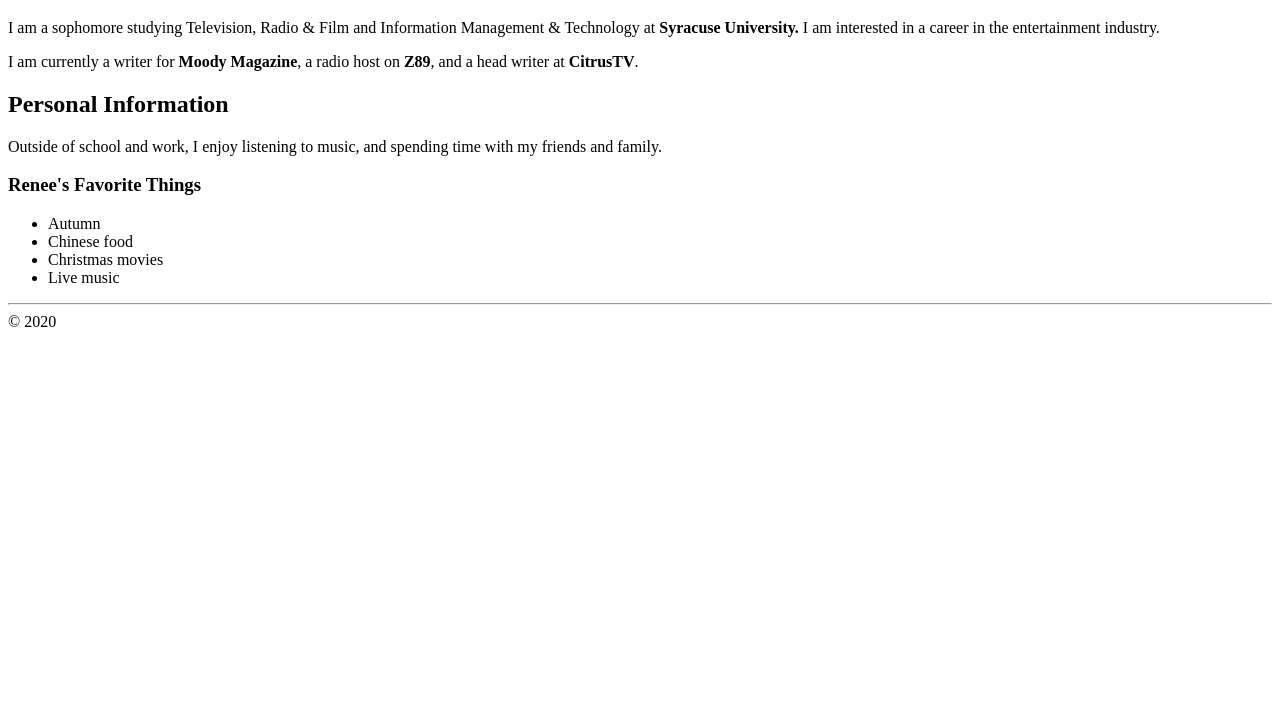
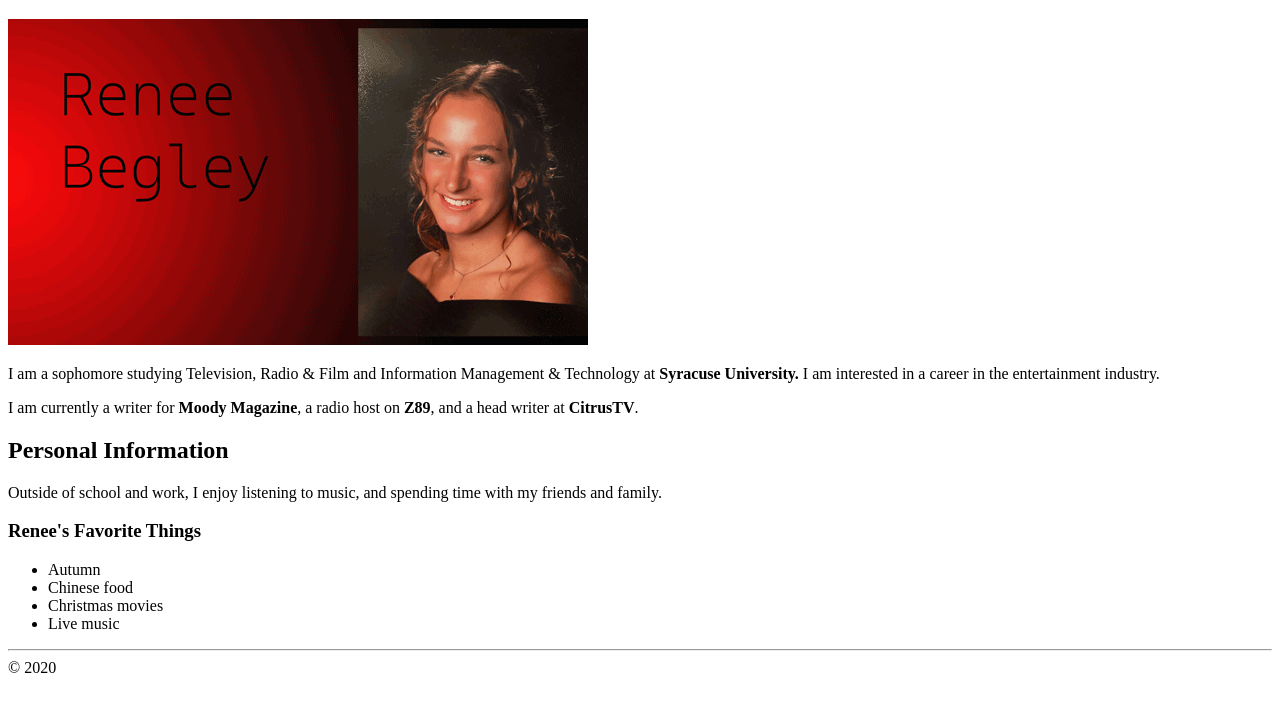
Before and after one commit to rebegley-su/ist263, a plain HTML site: page lab02/begley-bio.html in a window 1280 px wide. Shown: the part 61-772 px from the top of the page. Drawn offline with Linux system fonts and the light colour scheme.

Commit message:
Update begley-bio.html

```diff
--- a/lab02/begley-bio.html
+++ b/lab02/begley-bio.html
@@ -6,6 +6,7 @@
     </head>
     <body>
         <h1>Renee Begley's Bio</h1>
+        <img src="../images/complete.png">
         <p>
             I am a sophomore studying Television, Radio & Film and Information Management & Technology at <strong>Syracuse University.</strong> I am interested in a career in the entertainment industry.
         </p>
```
